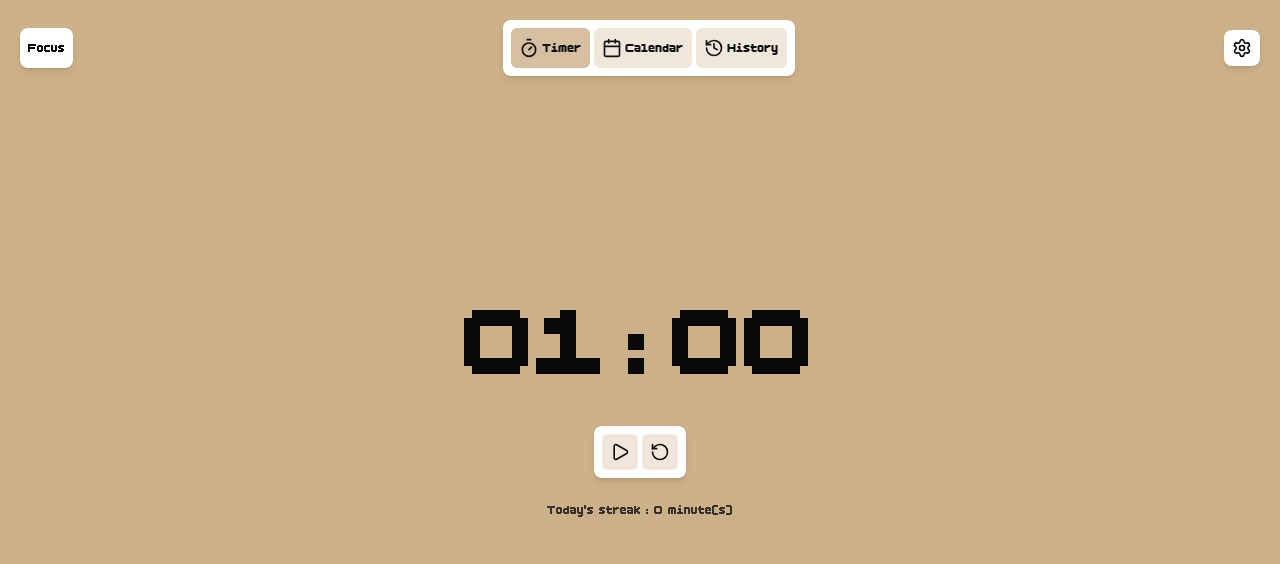
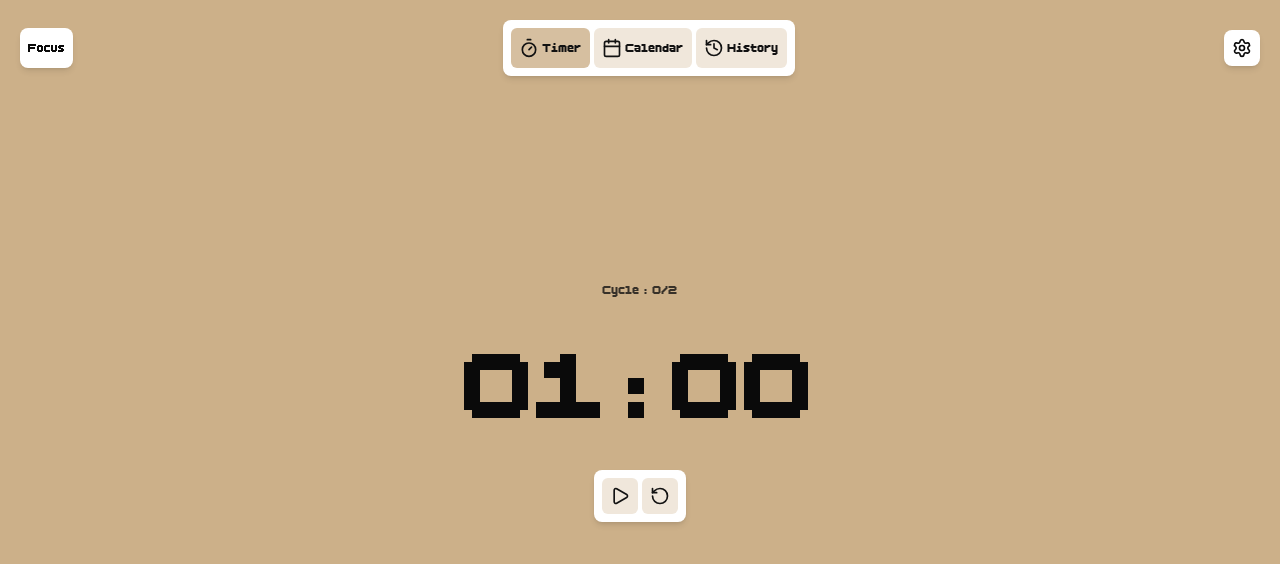
Before and after one commit to tojonirinaAndrian/focusApp, a Next.js app in the folder Frontend/: page / in a window 1280 px wide. Shown: the top 564 px of the page. Built offline with nearby package versions, Linux system fonts and the light colour scheme.

Commit message:
adding current cycle display above timmer

```diff
--- a/Frontend/src/components/pomodoro.tsx
+++ b/Frontend/src/components/pomodoro.tsx
@@ -67,6 +67,9 @@ export default function PomodoroComponent () {
     return (<>
     <div className="w-full h-full flex items-center justify-center">
         <div className="w-fit flex flex-col gap-5">
+            {isBreakOrSession !== "longBreak" &&  <p className="text-center text-black/80">
+                {"Cycle : " + currentDoneCycle + "/" + cycleNumber}
+            </p>}
             <div className="flex font-medium text-9xl gap-5">
                 <p>
                     {String(currentPomodoroMinutes).length === 1 ? "0" : ""}
@@ -113,8 +116,6 @@ export default function PomodoroComponent () {
                     </button>}
                 </nav>
             </div>
-            <p className="text-center text-black/80">{"Today's streak : " + todaysStreak + " minute(s)"}
-            </p>
         </div>
 
     </div>
```
